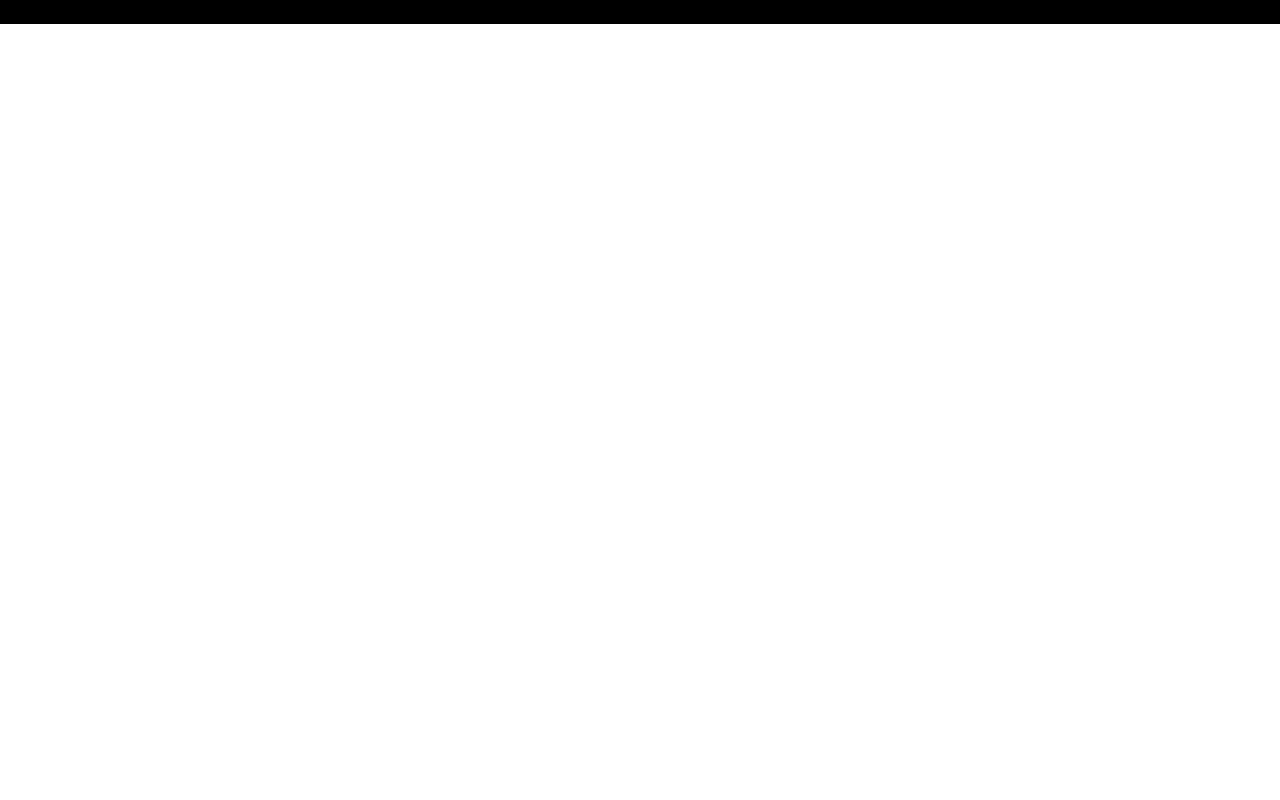
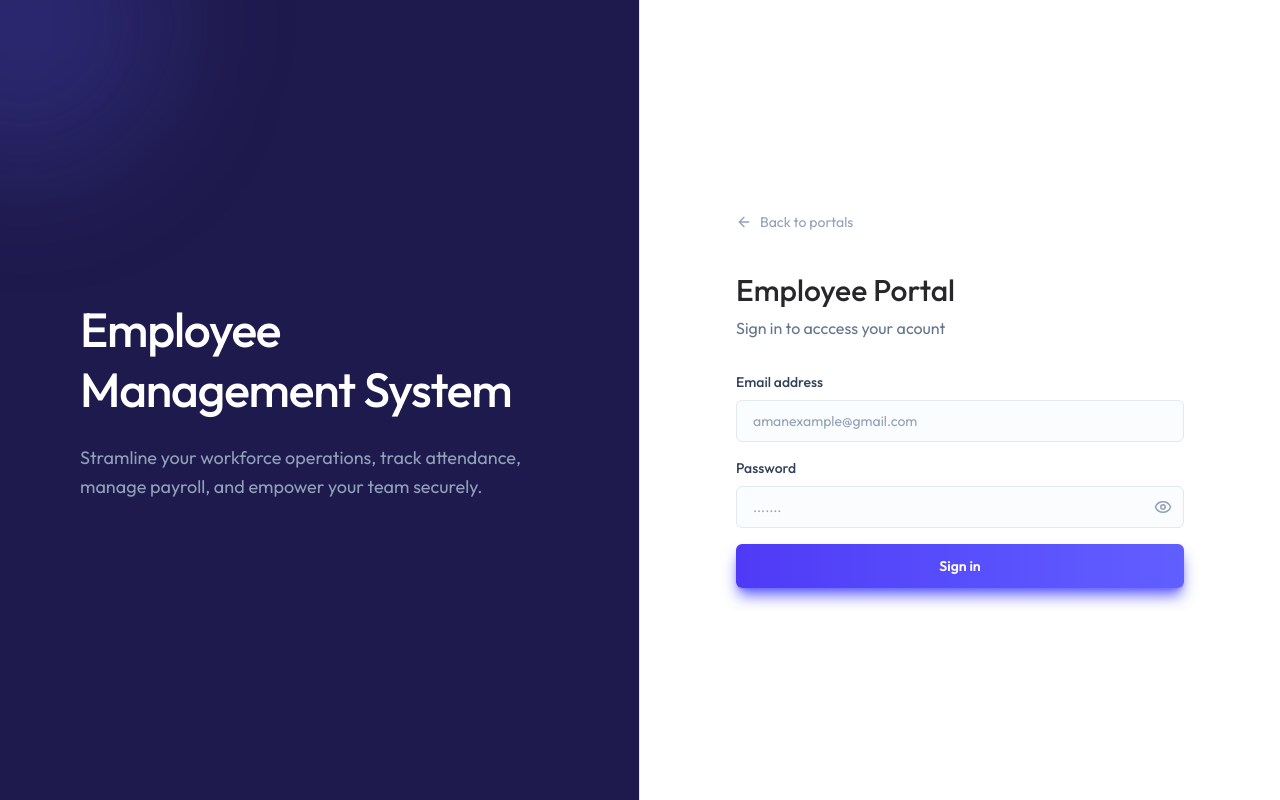
Before and after one commit to Amansingh1434/fullstack-ems, a React (Vite) app in the folder client/: page /login/employee in a window 1280 px wide. Built offline with nearby package versions, Linux system fonts and the light colour scheme.

Commit message:
login form UI completed

```diff
--- a/client/src/App.jsx
+++ b/client/src/App.jsx
@@ -1,10 +1,37 @@
 import React from 'react'
+import {Toaster} from 'react-hot-toast'
+import {Navigate, Route,Routes} from 'react-router-dom'
+import LoginLanding from './pages/LoginLanding'
+import Layout from './pages/Layout'
+import Dashboard from './pages/Dashboard'
+import Settings from './pages/Settings'
+import Payslips from './pages/Payslips'
+import Leave from './pages/Leave'
+import Attendance from './pages/Attendance'
+import Employees from './pages/Employees'
+import Printpayslip from './pages/Printpayslip'
+import LoginForm from './components/LoginForm'
 
-const App = () => {
+  const App = () => {
   return (
-    <div className=' bg-black'>
-      app
-    </div>
+    <>
+       <Toaster/>
+       <Routes>
+        <Route path='/login' element={<LoginLanding/>}/>
+        <Route path='/login/admin' element={<LoginForm role='admin' title="Admin Portal" subtitle="Sign in to manage the organization"/>}/>
+        <Route path='/login/employee' element={<LoginForm role="employee" title="Employee Portal" subtitle="Sign in to acccess your acount"/>}/>
+        <Route element={<Layout/>}>
+          <Route path='/dashboard' element={<Dashboard/>}/>
+          <Route path='/employees' element={<Employees/>}/>
+          <Route path='/attendance' element={<Attendance/>}/>
+          <Route path='/leave' element={<Leave/>}/>
+          <Route path='/payslips' element={<Payslips/>}/>
+          <Route path='/settings' element={<Settings/>}/>
+        </Route>
+        <Route path='/print/patslips/:id' element={<Printpayslip/>}/>
+        <Route path='*' element={<Navigate to='/dashboard' replace/>}/>
+       </Routes>
+    </>
   )
 }
 
--- /dev/null
+++ b/client/src/components/LoginForm.jsx
@@ -0,0 +1,68 @@
+import React, { useState } from 'react'
+import LoginLeftSide from './LoginLeftSide'
+import { Link } from 'react-router-dom'
+import { ArrowLeftIcon, EyeIcon, EyeOffIcon, Loader2Icon } from 'lucide-react'
+
+const LoginForm = ({role ,title,subtitle}) => {
+  const [email,setEmail]=useState("")
+  const [password,setPassword]=useState("")
+  const [showPassword,setShowPassword]=useState(false)
+  const [error,setError]=useState("")
+  const [loading,setLoading]=useState(false)
+
+  const handleSubmit = async(e)=>{
+    e.preventDefault();
+  }
+  return (
+    <div className=' min-h-screen flex flex-col md:flex-row'>
+    <LoginLeftSide/>
+    <div className=' flex-1 flex items-center justify-center p-6 sm:p-12 bg-white'>
+      <div className=' w-full max-w-md animate-fade-in'>
+
+        <Link to='/login' className=' inline-flex items-center gap-2 text-slate-400 hover:text-slate-700 text-sm mb-10 transition-colors'>
+            <ArrowLeftIcon size={16}/> Back to portals
+        </Link>
+        <div className=' mb-8'>
+          <h1 className=' text-2xl sm:text-3xl font-medium text-zinc-800'>{title}</h1>
+          <p className=' text-slate-500 text-sm sm:text-base mt-2'>{subtitle}</p>
+        </div>
+        {error && (
+          <div className=' mb-6 p-4 bg-rose-50 border border-rose-700 text-sm rounded-xl flex items-start gap-3'>
+          <div className=' w-1.5 h-1.5 rounded-full bg-rose-500 mt-1.5 shrink-0'/>
+            {error}
+          </div>
+        )
+
+        }
+        <form className=' space-y-4' onSubmit={handleSubmit}>
+          <div>
+            <label className=' block text-sm font-medium text-slate-700 mb-2'>Email address</label>
+            <input type='email' value={email} onChange={(e)=>setEmail(e.target.value)} required placeholder='amanexample@gmail.com'/>
+          </div>
+           <div>
+            <label className=' block text-sm font-medium text-slate-700 mb-2'>Password</label>
+            <div className=' relative'>
+              <input type={showPassword ? 'text':'password'} onChange={(e)=>setPassword(e.target.value)} required className='pr-11' placeholder='.......'/>
+            <button type='buttom' className=' absolute right-3 top-1/2 -translate-y-1/2 text-slate-400 hover:text-slate-600 transition-colors' onClick={()=>setShowPassword(!showPassword)}>
+              {showPassword ? <EyeOffIcon size={18}/> : <EyeIcon size={18}/>}
+            </button>
+            </div>
+
+          </div>
+          <button
+           type='submit'
+           disabled={loading}
+           className=' w-full py-3 bg-linear-to-r from-indigo-600 to-indigo-500 text-white rounded-md text-sm font-semibold hover:from-indigo-700 hover:to-indigo-600 disabled:opacity-50 transition-all duration-200 shadow-lg shadow-indigo-500 active:scale-[0.98] flex items-center justify-center'
+          >
+            {loading && <Loader2Icon className=' animate-spin h-4 w-4 mr-2'/>}
+            Sign in
+          </button>
+        </form>
+    </div>
+    </div>
+
+     </div>
+  )
+}
+
+export default LoginForm
--- /dev/null
+++ b/client/src/components/LoginLeftSide.jsx
@@ -0,0 +1,18 @@
+import React from 'react'
+
+const LoginLeftSide = () => {
+  return (
+    <div className=' hidden md:flex w-1/2 bg-indigo-950 relative overflow-hidden border-r border-slate-200'>
+    <div className=' absolute -top-30 -left-30 w-72 h-72 bg-indigo-500/20
+     rounded-full blur-3xl'></div>
+
+     <div className=' relative z-10 flex flex-col items-start justify-center p-12 lg:p-20 w-full h-full'>
+     <h1 className=' text-4xl lg:text-5xl font-medium text-white mb-6 leading-tight tracking-tight'>Employee <br/> Management System</h1>
+        <p className=' text-slate-400 text-lg max-w-md leading-relaxed'>Stramline your workforce operations, track attendance, manage payroll, and empower your team securely.</p>
+     </div>
+
+    </div>
+  )
+}
+
+export default LoginLeftSide
--- /dev/null
+++ b/client/src/pages/Attendance.jsx
@@ -0,0 +1,9 @@
+const Attendance = () => {
+  return (
+    <div>
+
+    </div>
+  )
+}
+
+export default Attendance
--- /dev/null
+++ b/client/src/pages/Dashboard.jsx
@@ -0,0 +1,9 @@
+const Dashboard = () => {
+  return (
+    <div>
+      Dashboard
+    </div>
+  )
+}
+
+export default Dashboard
--- /dev/null
+++ b/client/src/pages/Employees.jsx
@@ -0,0 +1,11 @@
+import React from 'react'
+
+const Employees = () => {
+  return (
+    <div>
+
+    </div>
+  )
+}
+
+export default Employees
--- /dev/null
+++ b/client/src/pages/Layout.jsx
@@ -0,0 +1,16 @@
+import { Outlet } from "react-router-dom"
+
+const Layout = () => {
+  return (
+    <div className=" flex h-screen bg-linear-to-br from-slate-50 via-white to-indigo-50/30">
+      <p>Sidebar</p>
+      <main className="flex-1 overflow-y-auto">
+        <div  className=" p-4 pt-16 sm:p-6 sm:pt-6 lg:p-8 max-w-400 mx-auto">
+          <Outlet/>
+        </div>
+      </main>
+    </div>
+  )
+}
+
+export default Layout
--- /dev/null
+++ b/client/src/pages/Leave.jsx
@@ -0,0 +1,9 @@
+const Leave = () => {
+  return (
+    <div>
+
+    </div>
+  )
+}
+
+export default Leave
--- /dev/null
+++ b/client/src/pages/LoginLanding.jsx
@@ -0,0 +1,59 @@
+import React from 'react'
+import LoginLeftSide from '../components/LoginLeftSide'
+import {ArrowRightIcon, ShieldIcon, UserIcon} from "lucide-react"
+import { Link } from 'react-router-dom'
+
+const LoginLanding = () => {
+  const portalOptions=[
+    {
+      to:"/login/admin",
+      title:"Admin portal",
+      description:"Manage employees departments payrool and system configurations.",
+      icon:ShieldIcon
+    },
+    {
+      to:"/login/employee",
+      title:"Employee portal",
+      description:"View your profile, track attendance, request time off, and access payslips.",
+      icon:UserIcon
+    }
+  ]
+  return (
+    <div className=' min-h-screen flex flex-col md:flex-row'>
+       <LoginLeftSide/>
+       <div className=' w-full md:w-1/2 flex flex-col items-center justify-center p-6 sm:p-12 relative overflow-y-auto min-h-screen'>
+
+           <div className=' w-full max-w-md animate-fade-in relative z-10'>
+            {/* header part */}
+            <div className=' mb-10 text-center md:text-left'>
+              <h2 className=' text-3xl font-medium text-slate-900 tracking-tight mb-3'>Welcome back</h2>
+              <p className=' text-slate-500'>Select your portal to securely access the system. </p>
+            </div>
+
+            {/* Portals List */}
+            <div className=' space-y-4'>
+            {portalOptions.map((portal)=>(
+              <Link key={portal.to} to={portal.to} className=' group block bg-slate-50 border border-slate-200 rounded-lg p-5 sm:p-6 transition-all duration-300 hover:border-indigo-400 hover:bg-indigo-50'>
+                <div className=' relative z-10 flex items-center justify-between gap-4 sm:gap-5'>
+                  <h3 className=' text-lg text-slate-800 group-hover:text-indigo-600 mb-1'>{portal.title}</h3>
+                  <ArrowRightIcon className=' w-4 h-4 text-slate-400 group-hover:text-indigo-600 group-hover:translate-x-1 transition-all duration-300'/>
+                </div>
+              </Link>
+            ))
+
+            }
+
+            </div>
+            {/* Footer */}
+            <div className=' mt-12 text-center md:text-left text-sm text-slate-400'>
+              <p>© {new Date().getFullYear()} Aman singh. All rights reserves. </p>
+            </div>
+           </div>
+
+
+       </div>
+    </div>
+  )
+}
+
+export default LoginLanding
--- /dev/null
+++ b/client/src/pages/Payslips.jsx
@@ -0,0 +1,11 @@
+import React from 'react'
+
+const Payslips = () => {
+  return (
+    <div>
+
+    </div>
+  )
+}
+
+export default Payslips
--- /dev/null
+++ b/client/src/pages/Printpayslip.jsx
@@ -0,0 +1,11 @@
+import React from 'react'
+
+const Printpayslip = () => {
+  return (
+    <div>
+
+    </div>
+  )
+}
+
+export default Printpayslip
--- /dev/null
+++ b/client/src/pages/Settings.jsx
@@ -0,0 +1,11 @@
+import React from 'react'
+
+const Settings = () => {
+  return (
+    <div>
+
+    </div>
+  )
+}
+
+export default Settings
```
